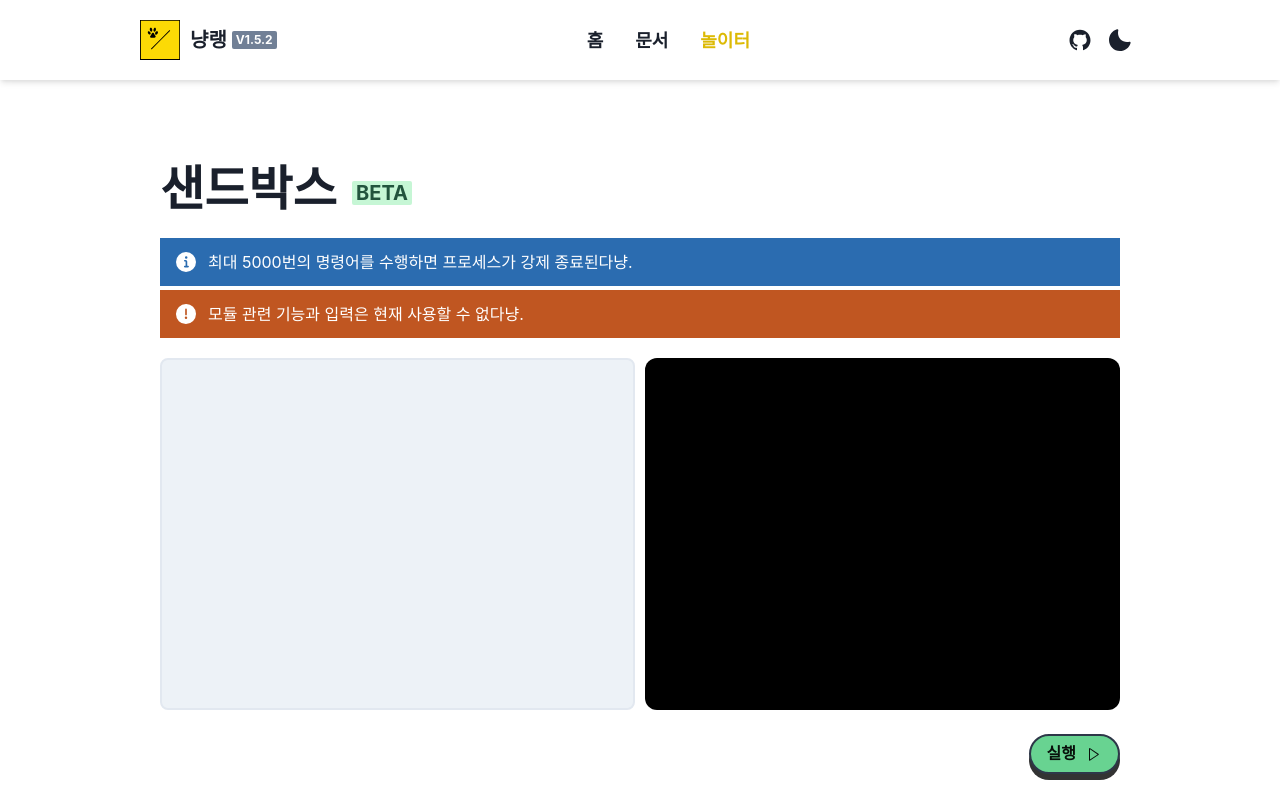
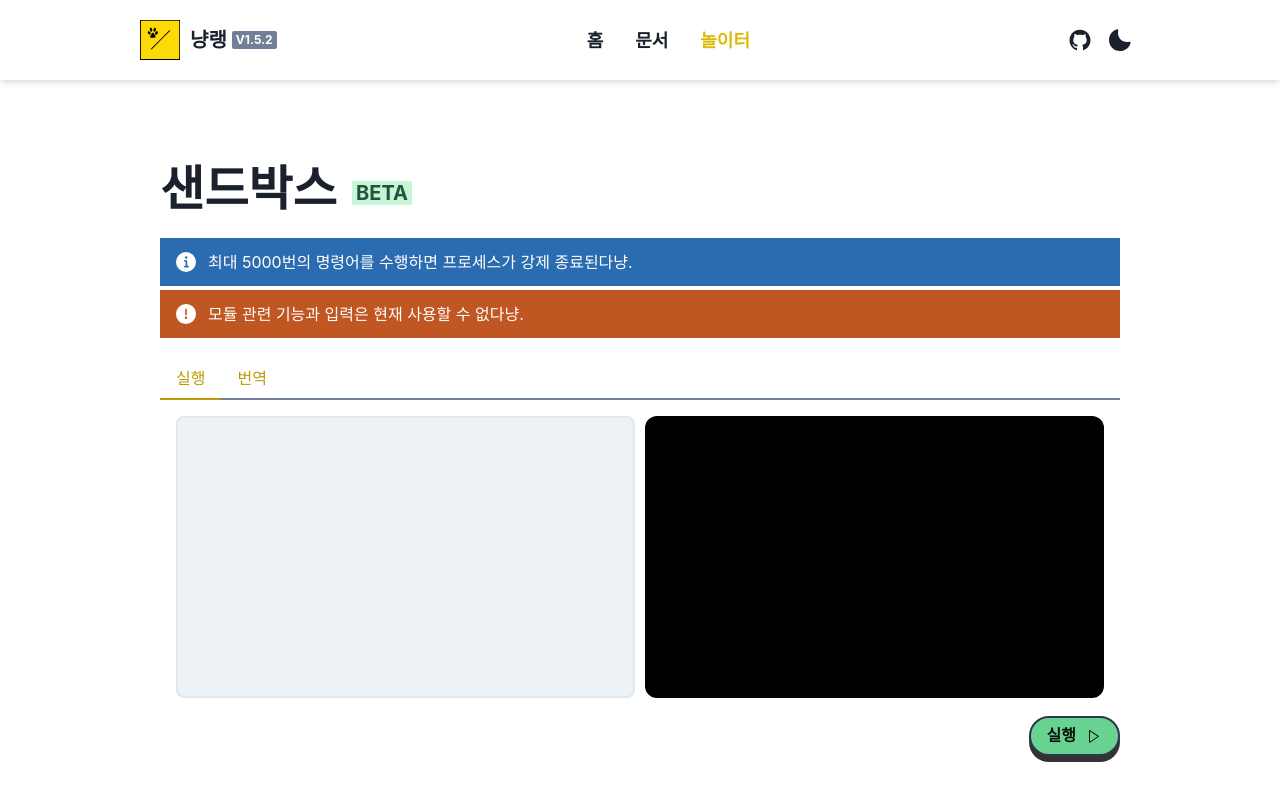
Before and after one commit to Nyanlang/nyanlang-web, a Next.js app: page /playground in a window 1280 px wide. Built offline with nearby package versions, Linux system fonts and the light colour scheme.

Commit message:
Add translate tab in playground

```diff
--- a/pages/playground.tsx
+++ b/pages/playground.tsx
@@ -8,8 +8,20 @@ import {
     Icon,
     useToast,
     Text,
-    useColorModeValue, Textarea, Tooltip
+    useColorModeValue,
+    Textarea,
+    Tooltip,
+    Tabs,
+    TabList,
+    Tab,
+    TabPanels,
+    TabPanel,
+    TabIndicator,
+    Menu,
+    MenuButton,
+    Button, MenuList, MenuOptionGroup, MenuItem, MenuDivider
 } from "@chakra-ui/react";
+import {CheckIcon} from "@chakra-ui/icons";
 import {VscPlay, VscDebugPause} from "react-icons/vsc";
 import React, {MutableRefObject, useEffect, useRef, useState} from "react";
 import {NextSeo} from "next-seo";
@@ -26,18 +38,10 @@ function Code(props: {color?: string, bgColor?: string, children: React.ReactNod
     </Tooltip>
 }
 
-function CodeBlock(props: {code: string, setCode: Function}) {
+function AnalyzedCodeBlock(props: {code: string, onClick?: Function, display?: string}) {
     let [analyzedCode, setAnalyzedCode] = useState<AnalyzedCodeBlock[]>([]);
-    let [codeBlockFocus, setCodeBlockFocus] = useState(false);
-    let codeBlockRef: MutableRefObject<HTMLTextAreaElement|null> = useRef(null);
-
-    const codeEditorBg = useColorModeValue("gray.100", "gray.700");
-    const codeEditorBorder = useColorModeValue("gray.200", "gray.600");
 
     useEffect(() => {
-        if (codeBlockFocus) {
-            setAnalyzedCode([]);
-        } else {
         setAnalyzedCode([]);
         let codeChars = props.code.split("");
         let inComment = false;
@@ -46,25 +50,37 @@ function CodeBlock(props: {code: string, setCode: Function}) {
                 setAnalyzedCode(prev => [...prev, {type: "literal", value: codeChars[i]}])
             } else if (["냥", "냐"].includes(codeChars[i])) {
                 if (inComment) {
-                        setAnalyzedCode(prev => [...prev.slice(0, prev.length - 1), {type: "comment", value: prev[prev.length - 1].value + codeChars[i]}])
+                    setAnalyzedCode(prev => [...prev.slice(0, prev.length - 1), {
+                        type: "comment",
+                        value: prev[prev.length - 1].value + codeChars[i]
+                    }])
                 } else {
                     setAnalyzedCode(prev => [...prev, {type: "calc", value: codeChars[i]}])
                 }
             } else if (["?", "!"].includes(codeChars[i])) {
                 if (inComment) {
-                        setAnalyzedCode(prev => [...prev.slice(0, prev.length - 1), {type: "comment", value: prev[prev.length - 1].value + codeChars[i]}])
+                    setAnalyzedCode(prev => [...prev.slice(0, prev.length - 1), {
+                        type: "comment",
+                        value: prev[prev.length - 1].value + codeChars[i]
+                    }])
                 } else {
                     setAnalyzedCode(prev => [...prev, {type: "control", value: codeChars[i]}])
                 }
             } else if ([".", "뀨"].includes(codeChars[i])) {
                 if (inComment) {
-                        setAnalyzedCode(prev => [...prev.slice(0, prev.length - 1), {type: "comment", value: prev[prev.length - 1].value + codeChars[i]}])
+                    setAnalyzedCode(prev => [...prev.slice(0, prev.length - 1), {
+                        type: "comment",
+                        value: prev[prev.length - 1].value + codeChars[i]
+                    }])
                 } else {
                     setAnalyzedCode(prev => [...prev, {type: "stdio", value: codeChars[i]}])
                 }
             } else if (["~", "-"].includes(codeChars[i])) {
                 if (inComment) {
-                        setAnalyzedCode(prev => [...prev.slice(0, prev.length - 1), {type: "comment", value: prev[prev.length - 1].value + codeChars[i]}])
+                    setAnalyzedCode(prev => [...prev.slice(0, prev.length - 1), {
+                        type: "comment",
+                        value: prev[prev.length - 1].value + codeChars[i]
+                    }])
                 } else {
                     setAnalyzedCode(prev => [...prev, {type: "loop", value: codeChars[i]}])
                 }
@@ -72,47 +88,36 @@ function CodeBlock(props: {code: string, setCode: Function}) {
                 setAnalyzedCode(prev => [...prev, {type: "comment", value: codeChars[i]}])
                 inComment = true;
             } else if (codeChars[i] === "\"" && inComment) {
-                    setAnalyzedCode(prev => [...prev.slice(0, prev.length-1), {type: "comment", value: prev[prev.length-1].value+codeChars[i]}])
+                setAnalyzedCode(prev => [...prev.slice(0, prev.length - 1), {
+                    type: "comment",
+                    value: prev[prev.length - 1].value + codeChars[i]
+                }])
                 inComment = false;
             } else {
                 if (inComment) {
-                        setAnalyzedCode(prev => [...prev.slice(0, prev.length - 1), {type: "comment", value: prev[prev.length - 1].value + codeChars[i]}])
+                    setAnalyzedCode(prev => [...prev.slice(0, prev.length - 1), {
+                        type: "comment",
+                        value: prev[prev.length - 1].value + codeChars[i]
+                    }])
                 } else {
                     setAnalyzedCode(prev => [...prev, {type: "error", value: codeChars[i]}])
                 }
             }
         }
-        }
-    }, [codeBlockFocus])
+    }, [props.code])
 
-    useEffect(() => {
-        if (codeBlockFocus) {
-            codeBlockRef.current ? codeBlockRef.current.focus() : null;
-        }
-    }, [codeBlockFocus, codeBlockRef.current])
+    const codeEditorBg = useColorModeValue("gray.100", "gray.700");
+    const codeEditorBorder = useColorModeValue("gray.200", "gray.600");
 
-    return <>
-        <Textarea w={["100%", null, "50%"]}
-                  h={["50%", null, "100%"]}
-                  borderWidth={"2px"}
-                  borderColor={codeEditorBorder}
-                  bgColor={codeEditorBg}
-                  display={codeBlockFocus ? "block" : "none"}
-                  onChange={() => {}}
-                  onInput={(e) => {props.setCode(e.currentTarget.value.replace(/[“”]/g, "\""))}}
-                  value={props.code}
-                  onBlur={() => setCodeBlockFocus(false)}
-                  ref={codeBlockRef}>
-        </Textarea>
-        <Box w={["100%", null, "50%"]}
+    return <Box w={["100%", null, "50%"]}
                 h={["50%", null, "100%"]}
                 borderColor={codeEditorBorder}
                 borderWidth={"2px"}
                 bgColor={codeEditorBg}
                 borderRadius={"lg"}
                 p={"10px"}
-             display={codeBlockFocus ? "none" : "block"}
-             onClick={() => {setCodeBlockFocus(true);}}>
+                display={props.display ? props.display : "block"}
+                onClick={(e) => {props.onClick ? props.onClick(e) : null}}>
         {
             analyzedCode.map((code, index) => {
                 if (code.type === "literal") {
@@ -133,12 +138,71 @@ function CodeBlock(props: {code: string, setCode: Function}) {
             })
         }
     </Box>
+}
+
+function CodeEditor(props: {code: string, setCode: Function, onBlur?: Function, display?: string, rref?: MutableRefObject<any>}) {
+    const codeEditorBg = useColorModeValue("gray.100", "gray.700");
+    const codeEditorBorder = useColorModeValue("gray.200", "gray.600");
+
+    return <Textarea w={["100%", null, "50%"]}
+              h={["50%", null, "100%"]}
+              borderWidth={"2px"}
+              borderColor={codeEditorBorder}
+              bgColor={codeEditorBg}
+              display={props.display ? props.display : "block"}
+              onChange={() => {}}
+              onInput={(e) => {props.setCode(e.currentTarget.value.replace(/[“”]/g, "\""))}}
+              value={props.code}
+              onBlur={(e) => props.onBlur ? props.onBlur(e) : null}
+              ref={props.rref}
+              resize={"none"}>
+    </Textarea>
+}
+
+function CodeBlock(props: {code: string, setCode: Function}) {
+    let [codeBlockFocus, setCodeBlockFocus] = useState(false);
+    let codeBlockRef: MutableRefObject<HTMLTextAreaElement|null> = useRef(null);
+
+    useEffect(() => {
+        if (codeBlockFocus) {
+            codeBlockRef.current ? codeBlockRef.current.focus() : null;
+        }
+    }, [codeBlockFocus, codeBlockRef.current])
+
+    return <>
+        <CodeEditor
+            code={props.code}
+            setCode={props.setCode}
+            onBlur={() => setCodeBlockFocus(false)}
+            display={codeBlockFocus ? "block" : "none"}
+            rref={codeBlockRef}
+        />
+        <AnalyzedCodeBlock
+            code={props.code}
+            onClick={() => setCodeBlockFocus(true)}
+            display={codeBlockFocus ? "none" : "block"}
+        />
+    </>
+}
+
+function TranslateMenuButton(props: {langString: string, fromTo: {from: string, to: string}, setFromTo: Function, from: boolean}) {
+    return <>
+        <MenuItem onClick={(e) => {
+            props.setFromTo((prev: {from: string, to: string}) => {
+                return {
+                    from: props.from ? props.langString : prev.from,
+                    to: props.from ? prev.to : props.langString
+                }
+            })
+        }}>{props.from ? props.fromTo.from === props.langString ? <CheckIcon mr={2} /> : null : props.fromTo.to === props.langString ? <CheckIcon mr={2} /> : null} {props.langString}</MenuItem>
     </>
 }
 
 export default function Playground() {
     let [code, setCode] = useState<string>("");
+    let [translateCode, setTranslateCode] = useState<string>("");
     let [response, setResponse] = useState<Array<string>>([""]);
+    let [translateResponse, setTranslateResponse] = useState("");
     let [socket, setSocket] = useState<WebSocket|undefined>(undefined);
 
     const toast = useToast();
@@ -196,6 +260,9 @@ export default function Playground() {
         }
     }
 
+    const nyanColor = useColorModeValue("nyanlang.700", "nyanlang.500");
+    let [translateFromTo, setTranslateFromTo] = useState<{from: string, to: string}>({from: "Brainfuck", to: "Nyanlang"})
+
     return <Flex direction={"column"} pt={"160px"} mx={"auto"} w={"75%"} h={"100vh"}>
         <NextSeo
             title={"샌드박스 | 냥랭"}
@@ -206,7 +273,20 @@ export default function Playground() {
                 <Alert status={"info"} variant={"solid"} mb={1} wordBreak={"keep-all"}><AlertIcon />최대 5000번의 명령어를 수행하면 프로세스가 강제 종료된다냥.</Alert>
                 <Alert status={"warning"} variant={"solid"} wordBreak={"keep-all"}><AlertIcon />모듈 관련 기능과 입력은 현재 사용할 수 없다냥.</Alert>
             </Flex>
-            <Flex direction={["column", null, "row"]} h={"100%"} gap={"10px"}>
+            <Tabs h={"100%"} variant={"unstyled"}>
+                <TabList color={nyanColor} borderBottom={"2px solid"} borderBottomColor={"gray.500"}>
+                    <Tab>실행</Tab>
+                    <Tab>번역</Tab>
+                </TabList>
+                <TabIndicator
+                    mt="-1.5px"
+                    height="2px"
+                    bg={nyanColor}
+                    borderRadius="1px"
+                />
+                <TabPanels h={"100%"}>
+                    <TabPanel h={"100%"}>
+                        <Flex direction={["column", null, "row"]} h={"100%"} columnGap={"10px"}>
                             <CodeBlock code={code} setCode={setCode} />
                             <Box bgColor={"black"} color={"whiteAlpha.800"} borderRadius={"xl"} w={["100%", null, "50%"]} h={["50%", null, "100%"]} overflowY={"auto"} p={2} fontSize={"lg"} fontFamily={"playcmd"}>
                                 {
@@ -216,7 +296,31 @@ export default function Playground() {
                                 }
                             </Box>
                         </Flex>
-            <Flex direction={"row"} justify={"flex-end"} w={"100%"} h={"50px"} pb={"20px"}>
+                    </TabPanel>
+                    <TabPanel h={"100%"}>
+                        <Flex direction={"column"} h={"100%"} rowGap={"10px"}>
+                            <Menu closeOnSelect={false}>
+                                <MenuButton as={Button} w={"100%"}>From {translateFromTo.from}  |  To {translateFromTo.to}</MenuButton>
+                                <MenuList>
+                                    <MenuOptionGroup title={"From"}>
+                                        <TranslateMenuButton langString={"Brainfuck"} fromTo={translateFromTo} setFromTo={setTranslateFromTo} from={true} />
+                                    </MenuOptionGroup>
+                                    <MenuDivider />
+                                    <MenuOptionGroup defaultValue={"nyanlang"} title={"To"} type={"radio"}>
+                                        <TranslateMenuButton langString={"Nyanlang"} fromTo={translateFromTo} setFromTo={setTranslateFromTo} from={false} />
+                                        <TranslateMenuButton langString={"Test"} fromTo={translateFromTo} setFromTo={setTranslateFromTo} from={false} />
+                                    </MenuOptionGroup>
+                                </MenuList>
+                            </Menu>
+                            <Flex direction={["column", null, "row"]} h={"100%"} columnGap={"10px"}>
+                                <CodeEditor code={translateCode} setCode={setTranslateCode} />
+                                <AnalyzedCodeBlock code={translateResponse} />
+                            </Flex>
+                        </Flex>
+                    </TabPanel>
+                </TabPanels>
+            </Tabs>
+            <Flex direction={"row"} justify={"flex-end"} w={"100%"} py={"20px"}>
                 <BasicButton onClick={RunHandle} bgColor={"green.300"} hoverBgColor={"green.500"}>
                     {
                         socket && (socket.readyState === WebSocket.OPEN || socket.readyState === WebSocket.CONNECTING)
```
Lines whose indentation alone changed are shown as unchanged.
